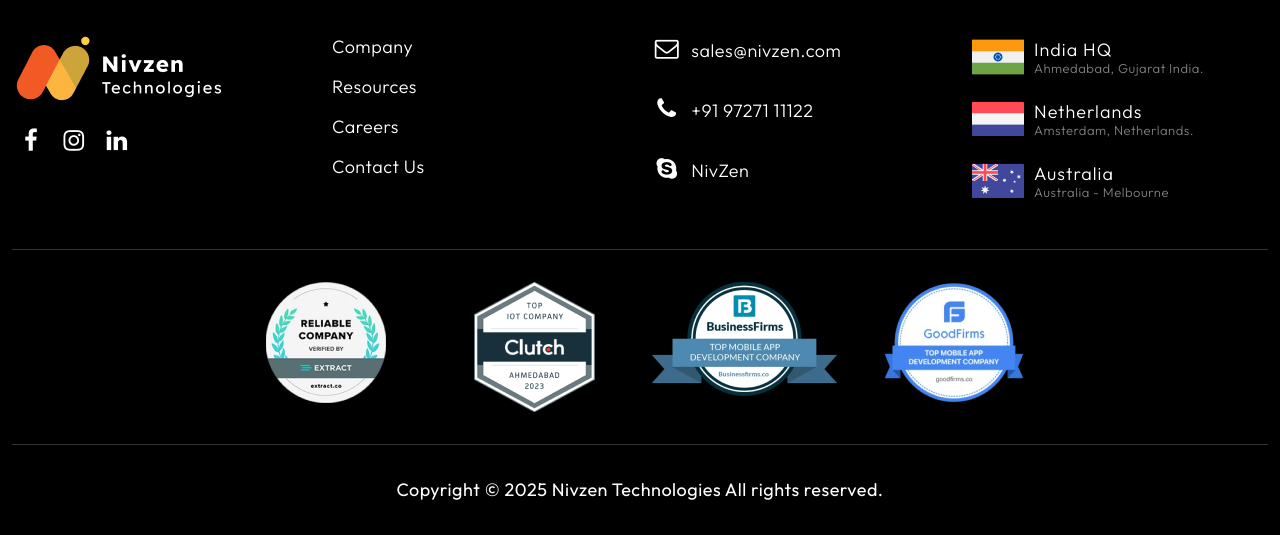
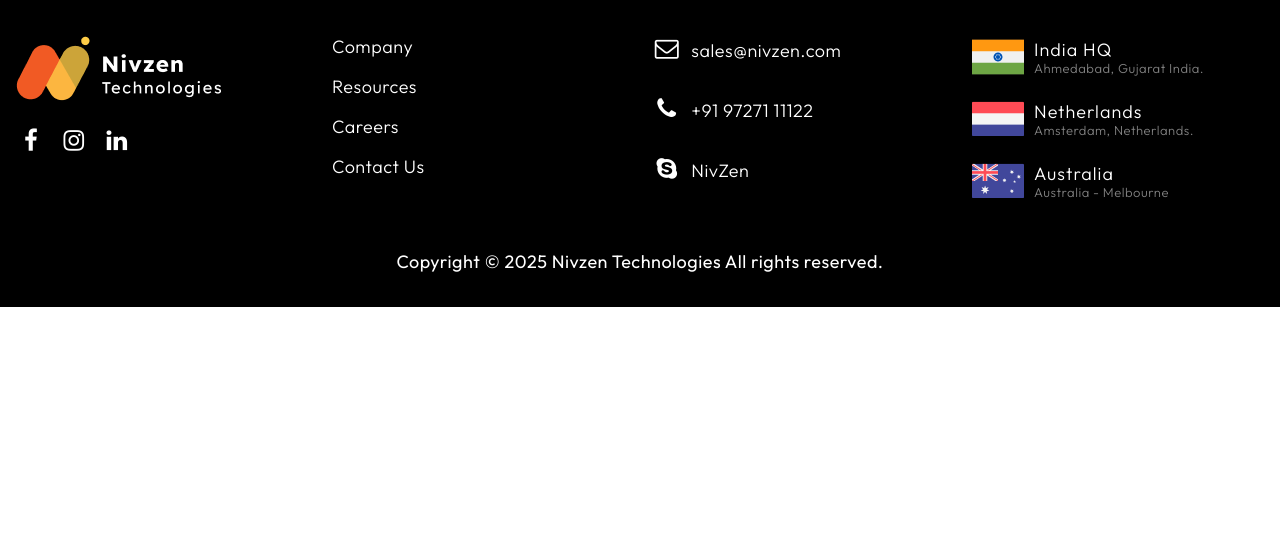
Before and after one commit to nkukadiya89/nivweb, a PHP site: page /index.php in a window 1280 px wide. Shown: the part 3301-3836 px from the top of the page. After the commit the page ends 3608 px from the top, so only its background shows below. Run offline with PHP 8.4, Linux system fonts and the light colour scheme.

Commit message:
Hide third party image from footer

```diff
--- a/includes/footer.php
+++ b/includes/footer.php
@@ -90,10 +90,10 @@
                     </div>
                 </div>
             </div>
-            <div class="owl-carousel award owl-footer">
-                <!-- <div class="item">
+            <!-- <div class="owl-carousel award owl-footer">
+                <div class="item">
                     <img src="<?php echo $projectFolderName?>/images/a1.png" alt="" />
-                </div> -->
+                </div>
                 <div class="item">
                     <img src="<?php echo $projectFolderName?>/images/a2.png" alt="" />
                 </div>
@@ -106,10 +106,10 @@
                 <div class="item">
                     <img src="<?php echo $projectFolderName?>/images/a6.png" alt="" />
                 </div>
-                <!-- <div class="item">
+                <div class="item">
                     <img src="<?php echo $projectFolderName?>/images/a7.png" alt="" />
-                </div> -->
-            </div>
+                </div>
+            </div> -->
             <div class="copyright">
                 Copyright © <?php echo date('Y')?> Nivzen Technologies All rights reserved.
             </div>
```
